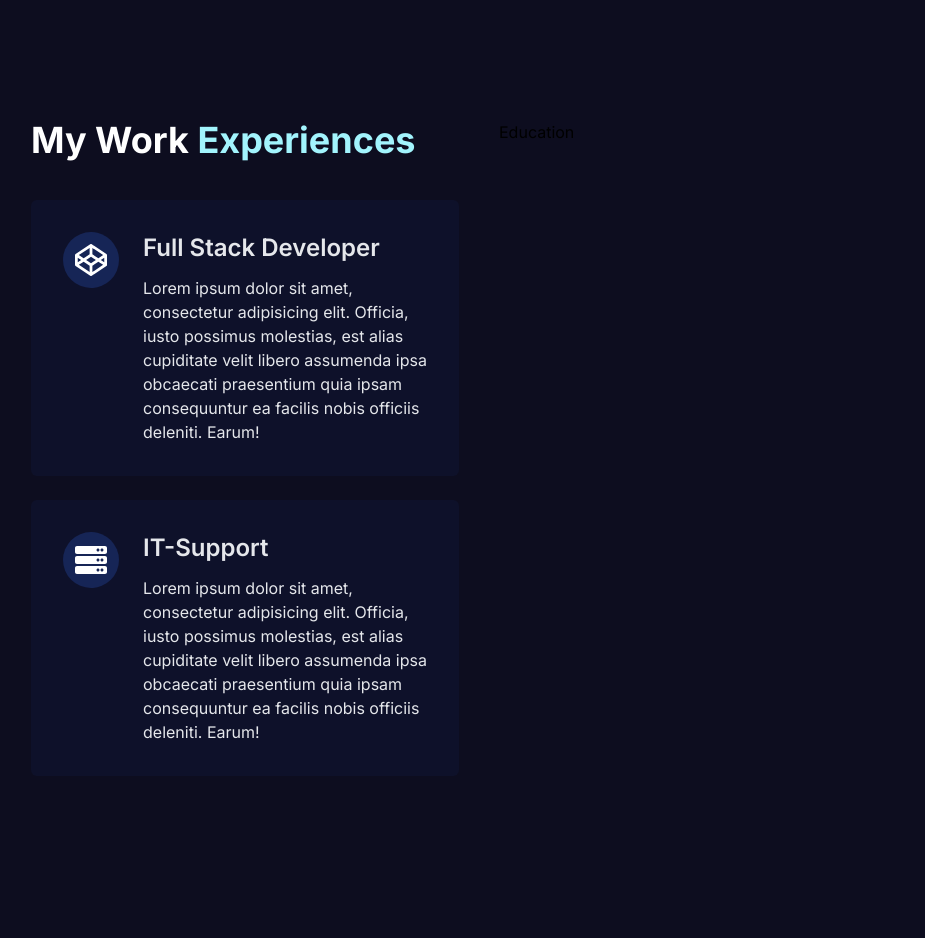
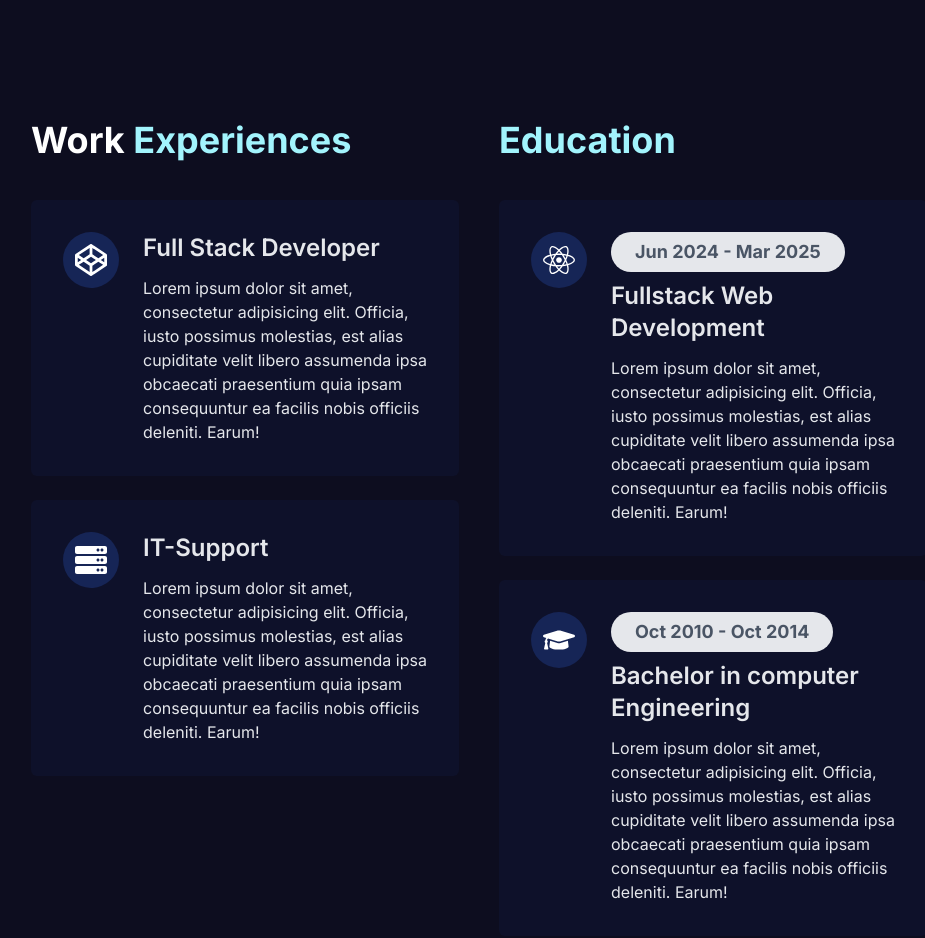
Before and after one commit to Nimasaghi-dev/Portfolio, a Next.js app: page / in a window 1280 px wide. Shown: the part 760-1698 px from the top of the page, without its empty margins (161-1086 px from the left). Before the commit the page ends 1624 px from the top, so only its background shows below. Built offline with nearby package versions, Linux system fonts and the light colour scheme.

Commit message:
feat:add Education section in ResumeCard

```diff
--- a/components/Home/Resume/Resume.tsx
+++ b/components/Home/Resume/Resume.tsx
@@ -1,5 +1,6 @@
+import { BiBadge } from "react-icons/bi";
 import ResumeCard from "./ResumeCard";
-import { FaCodepen } from "react-icons/fa";
+import { FaCodepen, FaGraduationCap, FaReact } from "react-icons/fa";
 import { FaServer } from "react-icons/fa";
 
 const Resume = () => {
@@ -9,15 +10,31 @@ const Resume = () => {
         {/* Work Experience */}
         <div className="">
           <h1 className="text-3xl sm:text-4xl font-bold text-white">
-            My Work <span className="text-cyan-200">Experiences</span>
+            Work <span className="text-cyan-200">Experiences</span>
           </h1>
           <div className="mt-10">
             <ResumeCard Icon={FaCodepen} role="Full Stack Developer" />
             <ResumeCard Icon={FaServer} role="IT-Support" />
-          </div>
+            </div>
         </div>
         {/* Education */}
-        <div className="">Education</div>
+        <div className="">
+        <h1 className="text-3xl sm:text-4xl font-bold text-cyan-200 ">
+            Education
+        </h1>
+        <div className="mt-10">
+            <ResumeCard
+            Icon={FaReact}
+            role="Fullstack Web Development"
+            date="Jun 2024 - Mar 2025"
+            />
+            <ResumeCard
+            Icon={FaGraduationCap}
+            role="Bachelor in computer Engineering"
+            date="Oct 2010 - Oct 2014"
+            />
+        </div>
+        </div>
       </div>
     </div>
   );
```
Also changed, not shown: doc.txt.
